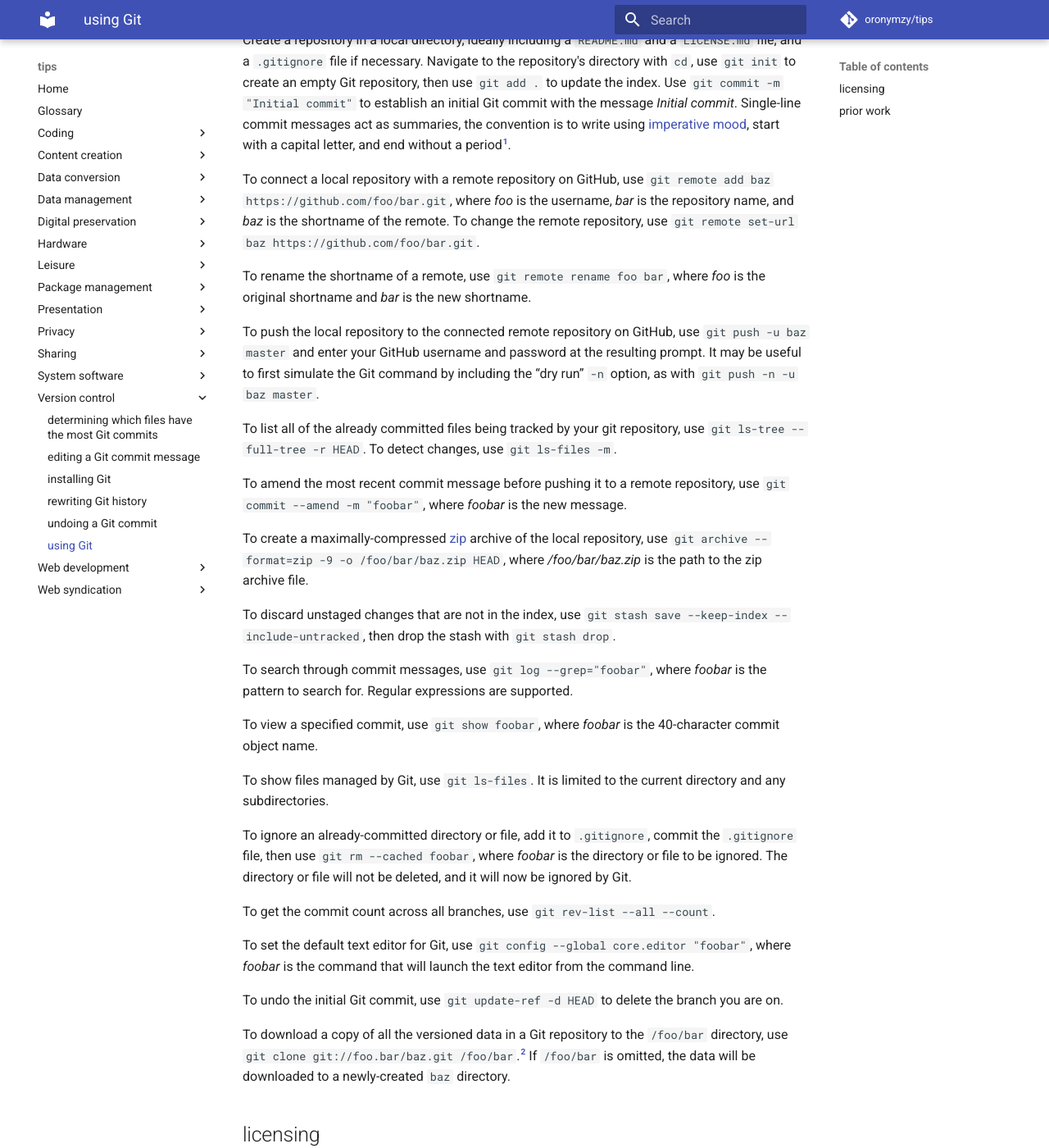
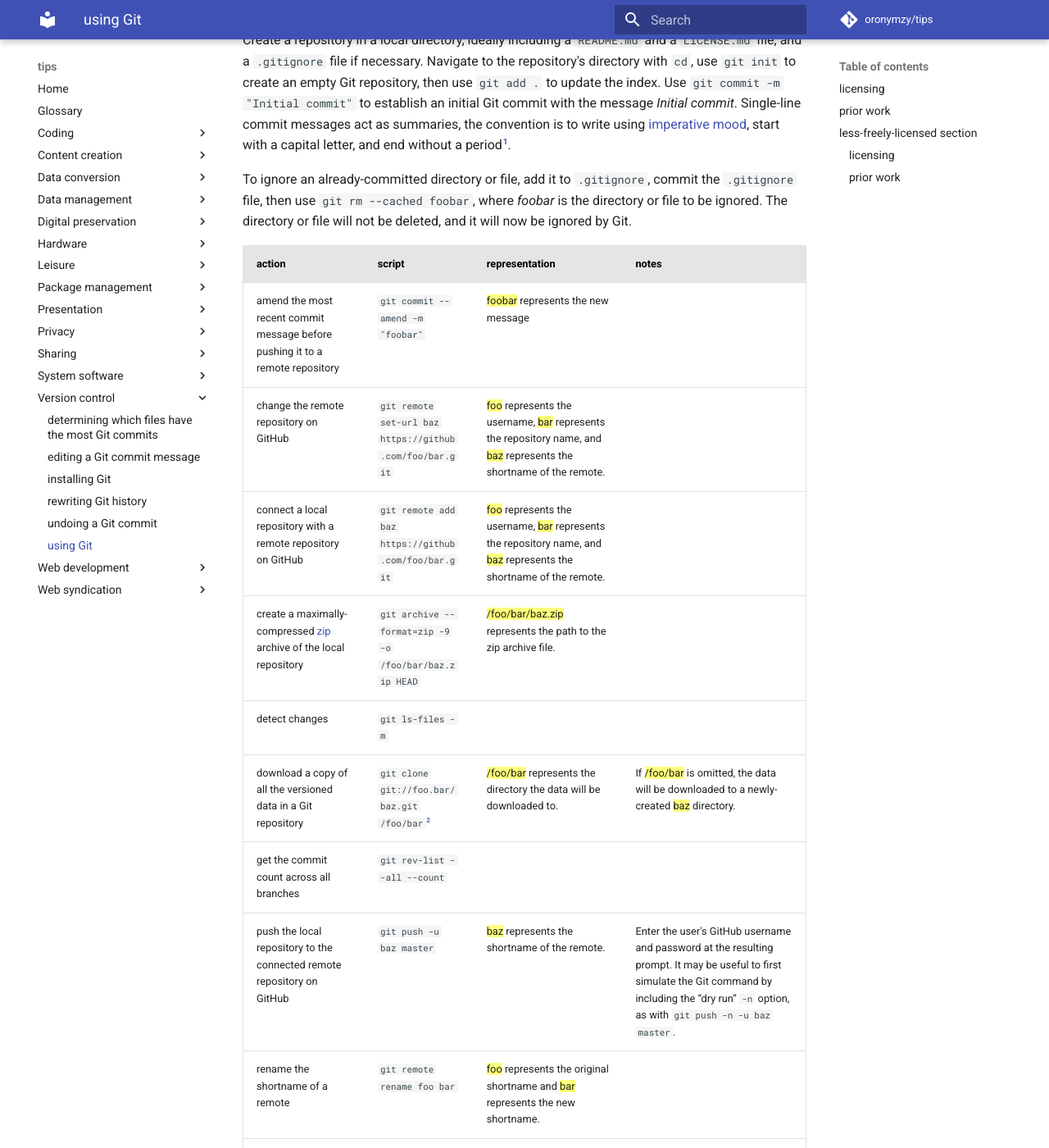
Before and after one commit to oronymzy/tips, an MkDocs documentation site: the page built from docs/usngGit.md, in a window 1280 px wide and 1400 px high, scrolled down 236 px. Shown: the whole window at 82% size. Built offline with MkDocs 1.6.1 and Material for MkDocs 9.7.7, drawn with Linux system fonts in a browser that asks for light colours; comment, search, counter and statistics services are not loaded; some of the changed text lies outside the part shown.

Commit message:
Make significant changes
Change significant content from paragraph format to prettified table
format.
Relocate content into two separate licensing sections.
Add automatic hyperlinks to footnotes.
Change inline-style link to reference-style link.
Rename and rearrange content in 'prior work' and 'licensing' section.

```diff
--- a/docs/usngGit.md
+++ b/docs/usngGit.md
@@ -3,69 +3,71 @@
 
 Create a repository in a local directory, ideally including a `README.md` and a `LICENSE.md` file, and a `.gitignore` file if necessary. Navigate to the repository's directory with `cd`, use `git init` to create an empty Git repository, then use `git add .` to update the index. Use `git commit -m "Initial commit"` to establish an initial Git commit with the message *Initial commit*. Single-line commit messages act as summaries, the convention is to write using [imperative mood](https://en.wikipedia.org/wiki/Imperative_mood), start with a capital letter, and end without a period[^usngGit1].
 
-To connect a local repository with a remote repository on GitHub, use `git remote add baz https://github.com/foo/bar.git`, where *foo* is the username, *bar* is the repository name, and *baz* is the shortname of the remote. To change the remote repository, use `git remote set-url baz https://github.com/foo/bar.git`.
+To ignore an already-committed directory or file, add it to `.gitignore`, commit the `.gitignore` file, then use `git rm --cached foobar`, where *foobar* is the directory or file to be ignored. The directory or file will not be deleted, and it will now be ignored by Git.
 
-To rename the shortname of a remote, use `git remote rename foo bar`, where *foo* is the original shortname and *bar* is the new shortname.
+| action                                                                        | script                                                  | representation                                                                                                                     | notes
+|:------------------------------------------------------------------------------|:--------------------------------------------------------|:-----------------------------------------------------------------------------------------------------------------------------------|:-
+| amend the most recent commit message before pushing it to a remote repository | `git commit --amend -m "foobar"`                        | {==foobar==} represents the new message
+| change the remote repository on GitHub                                        | `git remote set-url baz https://github.com/foo/bar.git` | {==foo==} represents the username, {==bar==} represents the repository name, and {==baz==} represents the shortname of the remote.
+| connect a local repository with a remote repository on GitHub                 | `git remote add baz https://github.com/foo/bar.git`     | {==foo==} represents the username, {==bar==} represents the repository name, and {==baz==} represents the shortname of the remote.
+| create a maximally-compressed [zip] archive of the local repository           | `git archive --format=zip -9 -o /foo/bar/baz.zip HEAD`  | {==/foo/bar/baz.zip==} represents the path to the zip archive file.
+| detect changes                                                                | `git ls-files -m`
+| download a copy of all the versioned data in a Git repository                 | `git clone git://foo.bar/baz.git /foo/bar`[^usngGit2]   | {==/foo/bar==} represents the directory the data will be downloaded to.                                                            | If {==/foo/bar==} is omitted, the data will be downloaded to a newly-created {==baz==} directory.
+| get the commit count across all branches                                      | `git rev-list --all --count`
+| push the local repository to the connected remote repository on GitHub        | `git push -u baz master`                                | {==baz==} represents the shortname of the remote.                                                                                  | Enter the user's GitHub username and password at the resulting prompt. It may be useful to first simulate the Git command by including the “dry run” `-n` option, as with `git push -n -u baz master`.
+| rename the shortname of a remote                                              | `git remote rename foo bar`                             | {==foo==} represents the original shortname and {==bar==} represents the new shortname.
+| search through commit messages                                                | `git log --grep="foobar"`                               | {==foobar==} represents the pattern to search for.                                                                                 | Regular expressions are supported.
+| set the default text editor                                                   | `git config --global core.editor "foobar"`              | {==foobar==} represents the command that will launch the text editor from the command line.
+| view a specified commit                                                       | `git show foobar`                                       | {==foobar==} represents the 40-character commit object name.
 
-To push the local repository to the connected remote repository on GitHub, use `git push -u baz master` and enter your GitHub username and password at the resulting prompt. It may be useful to first simulate the Git command by including the “dry run” `-n` option, as with `git push -n -u baz master`.
+## licensing
+**No rights reserved: [CC0 1.0](https://creativecommons.org/publicdomain/zero/1.0/),** excepting [the section below](#lps).
 
-To list all of the already committed files being tracked by your git repository, use `git ls-tree --full-tree -r HEAD`. To detect changes, use `git ls-files -m`.
+## prior work
+- The `-n` or `--dry-run` Git option was introduced to me by [an answer on Stack Overflow by YSC](https://stackoverflow.com/questions/40926945/how-to-know-what-differences-that-git-push-is-going-to-push/40927917#40927917).
+- The convention of writing single-line Git commit messages using [imperative mood](https://en.wikipedia.org/wiki/Imperative_mood), to start them with a capital letter, and to end them without a period was introduced to me by [a page on the GitHub Erlang/OTP wiki](https://github.com/erlang/otp/wiki/writing-good-commit-messages).
+- The importance of starting a repository with a `README.md`, `LICENSE.md`, and `.gitignore` file was introduced to me by the default repository instructions on [GitHub](https://github.com/).
+- The method of amending the most recent commit message before pushing it to a remote repository was introduced to me by [an answer on Stack Overflow](https://stackoverflow.com/questions/179123/how-to-modify-existing-unpushed-commits/179147#179147).
+- The method of connecting a local repository with a remote repository on GitHub was introduced to me by the default repository instructions on [GitHub](https://github.com/), and further explained in [“A step-by-step guide to Git”](https://opensource.com/article/18/1/step-step-guide-git) by Kedar Vijay Kulkarn on Opensource.com.
+- The method of creating a maximally-compressed zip archive of the local repository was introduced to me by [a comment on GitHub by scofield-ua](https://gist.github.com/kristofferh/1442717#gistcomment-2345577) and [a page on git-scm.com](https://git-scm.com/docs/git-archive).
+- The method of detecting changes was introduced to me by [an answer on Stack Overflow by Christoffer Hammarström](https://stackoverflow.com/questions/3882838/whats-an-easy-way-to-detect-modified-files-in-a-git-workspace/3882880#3882880).
+- The method of downloading a copy of all the versioned data in a Git repository was introduced to me by [a page on git-scm.com](https://git-scm.com/book/en/v1/Git-Basics-Getting-a-Git-Repository#Cloning-an-Existing-Repository).
+- The method of getting the commit count across all branches was introduced to me by [an answer on Stack Overflow](https://stackoverflow.com/questions/677436/how-do-i-get-the-git-commit-count/4061706#4061706).
+- The method of ignoring an already-committed directory or file was introduced to me by [an answer on Stack Overflow by manojlds](https://stackoverflow.com/questions/6535362/gitignore-after-commit/6535459#6535459).
+- The method of renaming a shortname of a remote was introduced to me by [a page on git-scm.com](https://git-scm.com/book/en/v2/Git-Basics-Working-with-Remotes#_renaming_and_removing_remotes).
+- The method of searching through commit messages was introduced to me by [an answer on Stack Overflow by hobbs](https://stackoverflow.com/questions/3826748/how-to-search-in-commit-messages-using-command-line/3826800#3826800).
+- The method of setting the default text editor for Git was introduced to me by [an answer on Stack Overflow by digitaldreamer](https://stackoverflow.com/questions/2596805/how-do-i-make-git-use-the-editor-of-my-choice-for-commits/2596835#2596835).
+- The method of setting the email and user name was introduced to me by [a page on git-scm.com](https://git-scm.com/book/en/v2/Getting-Started-First-Time-Git-Setup#_your_identity).
+- The method of viewing a specified commit was introduced to me by [an answer on Stack Overflow by Graham Borland](https://stackoverflow.com/questions/7663451/view-a-specific-git-commit/7663506#7663506).
 
-To amend the most recent commit message before pushing it to a remote repository, use `git commit --amend -m "foobar"`, where *foobar* is the new message.
+[Git]: https://git-scm.com/
+[zip]: https://en.wikipedia.org/wiki/Zip_(file_format)
+[^usngGit1]: <https://github.com/erlang/otp/wiki/writing-good-commit-messages>
+[^usngGit2]: <https://git-scm.com/book/en/v1/Git-Basics-Getting-a-Git-Repository#Cloning-an-Existing-Repository>
 
-To create a maximally-compressed [zip](https://en.wikipedia.org/wiki/Zip_(file_format)) archive of the local repository, use `git archive --format=zip -9 -o /foo/bar/baz.zip HEAD`, where */foo/bar/baz.zip* is the path to the zip archive file.
+---
+
+## [less-freely-licensed](https://creativecommons.org/licenses/by-sa/3.0/) section {: #lps }
 
 To discard unstaged changes that are not in the index, use `git stash save --keep-index --include-untracked`, then drop the stash with `git stash drop`.
 
-To search through commit messages, use `git log --grep="foobar"`, where *foobar* is the pattern to search for. Regular expressions are supported.
+| action                                                                        | script                            | representation | notes
+|:------------------------------------------------------------------------------|:----------------------------------|:---------------|:-
+| list all of the already committed files being tracked by one's git repository | `git ls-tree --full-tree -r HEAD`
+| show files managed by Git                                                     | `git ls-files`                    |                | It is limited to the current directory and any subdirectories.
+| undo the initial Git commit by deleting the branch one is on                  | `git update-ref -d HEAD`
 
-To view a specified commit, use `git show foobar`, where *foobar* is the 40-character commit object name.
+### licensing
+**Some rights reserved: [CC BY-SA 3.0](https://creativecommons.org/licenses/by-sa/3.0/).** Includes significant content from:
 
-To show files managed by Git, use `git ls-files`. It is limited to the current directory and any subdirectories.
+- [A question on Stack Overflow by Readonly](https://stackoverflow.com/questions/52704/how-do-i-discard-unstaged-changes-in-git)
+- [An answer on Stack Overflow by CB Bailey](https://stackoverflow.com/questions/6632191/how-to-revert-initial-git-commit/6637891#6637891)
+- [An answer on Stack Overflow by Greg Hewgill](https://stackoverflow.com/questions/52704/how-do-i-discard-unstaged-changes-in-git/52719#52719)
+- [An answer on Stack Overflow by karlphillip](https://stackoverflow.com/questions/8533202/list-files-in-local-git-repo/8533413#8533413)
+- [An answer on Stack Overflow by vonbrand](https://stackoverflow.com/questions/15606955/how-can-i-make-git-show-a-list-of-the-files-that-are-being-tracked/15606998#15606998)
 
-To ignore an already-committed directory or file, add it to `.gitignore`, commit the `.gitignore` file, then use `git rm --cached foobar`, where *foobar* is the directory or file to be ignored. The directory or file will not be deleted, and it will now be ignored by Git.
+with changes made.
 
-To get the commit count across all branches, use `git rev-list --all --count`.
-
-To set the default text editor for Git, use `git config --global core.editor "foobar"`, where *foobar* is the command that will launch the text editor from the command line.
-
-To undo the initial Git commit, use `git update-ref -d HEAD` to delete the branch you are on.
-
-To download a copy of all the versioned data in a Git repository to the `/foo/bar` directory, use `git clone git://foo.bar/baz.git /foo/bar`.[^usngGit2] If `/foo/bar` is omitted, the data will be downloaded to a newly-created `baz` directory.
-
-## licensing
-**Some rights reserved: [CC BY-SA 3.0](https://creativecommons.org/licenses/by-sa/3.0/).** Specifically, the following content falls under this license:
-
-- [An answer on Stack Overflow by CB Bailey](https://stackoverflow.com/questions/6632191/how-to-revert-initial-git-commit/6637891#6637891), with changes made, including rewording of the original text:
-> To undo the initial Git commit, use `git update-ref -d HEAD` to delete the branch you are on.
-- [An answer on Stack Overflow by karlphillip](https://stackoverflow.com/questions/8533202/list-files-in-local-git-repo/8533413#8533413), with changes made, including rewording of the original text:
-> To list all of the already committed files being tracked by your git repository, use `git ls-tree --full-tree -r HEAD`.
-- [A question on Stack Overflow by Readonly](https://stackoverflow.com/questions/52704/how-do-i-discard-unstaged-changes-in-git) and [an answer on Stack Overflow by Greg Hewgill](https://stackoverflow.com/questions/52704/how-do-i-discard-unstaged-changes-in-git/52719#52719), with changes made:
-> To discard unstaged changes that are not in the index, use `git stash save --keep-index --include-untracked`, then drop the stash with `git stash drop`.
-- [An answer on Stack Overflow by vonbrand](https://stackoverflow.com/questions/15606955/how-can-i-make-git-show-a-list-of-the-files-that-are-being-tracked/15606998#15606998), with changes made:
-> To show files managed by Git, use `git ls-files`. It is limited to the current directory and any subdirectories.
-
-If the above content is omitted, the rest is licensed **no rights reserved: [CC0 1.0](https://creativecommons.org/publicdomain/zero/1.0/).**
-
-## prior work
-- The `-n` or `--dry-run` Git option was introduced to me by [an answer on Stack Overflow by YSC](https://stackoverflow.com/questions/40926945/how-to-know-what-differences-that-git-push-is-going-to-push/40927917#40927917).
-- The amending of the most recent commit message before pushing it to a remote repository was introduced to me by [an answer on Stack Overflow](https://stackoverflow.com/questions/179123/how-to-modify-existing-unpushed-commits/179147#179147).
-- The conntecting of a local repository with a remote repository on GitHub was introduced to me by the default repository instructions on [GitHub](https://github.com/), and further explained in [“A step-by-step guide to Git”](https://opensource.com/article/18/1/step-step-guide-git) by Kedar Vijay Kulkarn on Opensource.com.
-- The convention of writing single-line Git commit messages using [imperative mood](https://en.wikipedia.org/wiki/Imperative_mood), to start them with a capital letter, and to end them without a period was introduced to me by [a page on the GitHub Erlang/OTP wiki](https://github.com/erlang/otp/wiki/writing-good-commit-messages).
-- The creating of a maximally-compressed zip archive of the local repository was introduced to me by [a comment on GitHub by scofield-ua](https://gist.github.com/kristofferh/1442717#gistcomment-2345577) and [a page on git-scm.com](https://git-scm.com/docs/git-archive).
-- The detecting of changes was introduced to me by [an answer on Stack Overflow by Christoffer Hammarström](https://stackoverflow.com/questions/3882838/whats-an-easy-way-to-detect-modified-files-in-a-git-workspace/3882880#3882880).
-- The importance of starting a repository with a `README.md`, `LICENSE.md`, and `.gitignore` file was introduced to me by the default repository instructions on [GitHub](https://github.com/).
+### prior work
 - The listing of files in Git was introduced to me by [an answer on Stack Overflow by karlphillip](https://stackoverflow.com/questions/8533202/list-files-in-local-git-repo/8533413#8533413).
 - The method of discarding unstaged changes that are not in the index was introduced to me by [a question on Stack Overflow by Readonly](https://stackoverflow.com/questions/52704/how-do-i-discard-unstaged-changes-in-git) and [an answer on Stack Overflow by Greg Hewgill](https://stackoverflow.com/questions/52704/how-do-i-discard-unstaged-changes-in-git/52719#52719).
-- The method of downloading a copy of all the versioned data in a Git repository was introduced to me by [a page on git-scm.com](https://git-scm.com/book/en/v1/Git-Basics-Getting-a-Git-Repository#Cloning-an-Existing-Repository).
-- The method of getting the commit count across all branches was introduced to me by [an answer on Stack Overflow](https://stackoverflow.com/questions/677436/how-do-i-get-the-git-commit-count/4061706#4061706).
-- The method of ignoring an already-committed directory or file was introduced to me by [an answer on Stack Overflow by manojlds](https://stackoverflow.com/questions/6535362/gitignore-after-commit/6535459#6535459).
-- The method of searching through commit messages was introduced to me by [an answer on Stack Overflow by hobbs](https://stackoverflow.com/questions/3826748/how-to-search-in-commit-messages-using-command-line/3826800#3826800).
-- The method of setting the default text editor for Git was introduced to me by [an answer on Stack Overflow by digitaldreamer](https://stackoverflow.com/questions/2596805/how-do-i-make-git-use-the-editor-of-my-choice-for-commits/2596835#2596835).
-- The method of viewing a specified commit was introduced to me by [an answer on Stack Overflow by Graham Borland](https://stackoverflow.com/questions/7663451/view-a-specific-git-commit/7663506#7663506).
-- The renaming of a shortname of a remote was introduced to me by [a page on git-scm.com](https://git-scm.com/book/en/v2/Git-Basics-Working-with-Remotes#_renaming_and_removing_remotes).
-- The setting of email and user name was introduced to me by [a page on git-scm.com](https://git-scm.com/book/en/v2/Getting-Started-First-Time-Git-Setup#_your_identity).
-
-[Git]: https://git-scm.com/
-[^usngGit1]: https://github.com/erlang/otp/wiki/writing-good-commit-messages
-[^usngGit2]: https://git-scm.com/book/en/v1/Git-Basics-Getting-a-Git-Repository#Cloning-an-Existing-Repository
```
